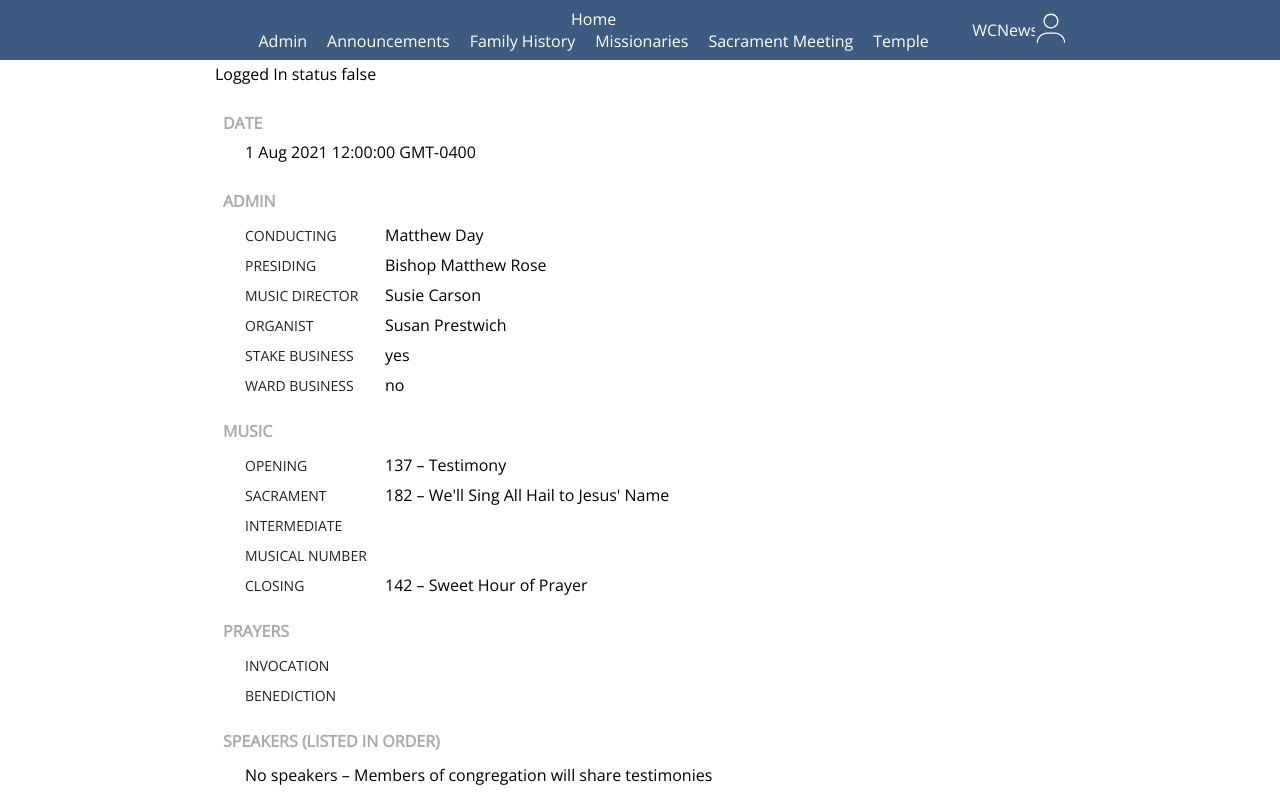
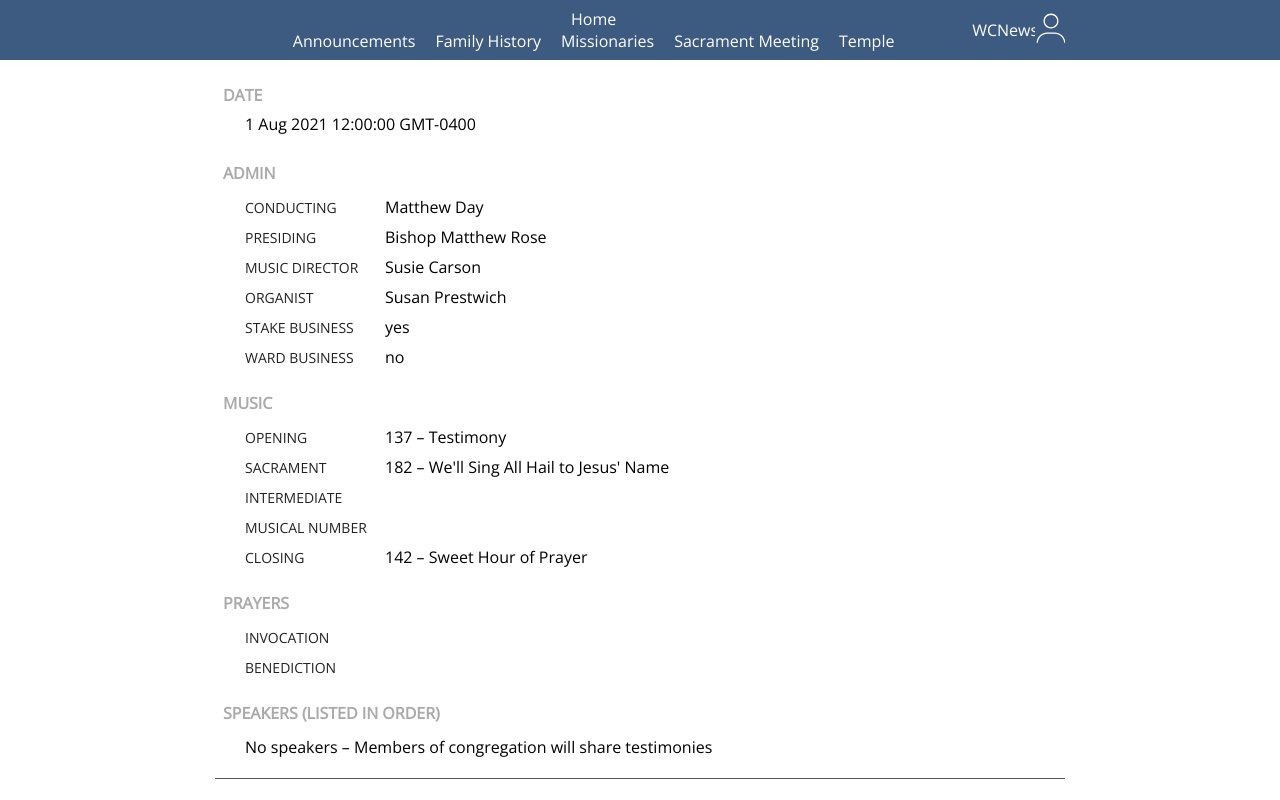
Before and after one commit to samuraijane/willow-creek-news, a React (Create React App) app in the folder react-ui/: page /admin in a window 1280 px wide. Shown: the top 800 px of the page. Built offline with nearby package versions, Linux system fonts and the light colour scheme; no server answers; a web font is replaced by a local one.

Commit message:
show admin in nav if user is logged in

```diff
--- a/react-ui/src/app.tsx
+++ b/react-ui/src/app.tsx
@@ -1,19 +1,21 @@
-import React from 'react';
+import React, { createContext }  from 'react';
 import Footer from './sectioning/footer/footer';
 import Header from './sectioning/header/header';
 import Main from './sectioning/main/main';
 import { useViewport } from './hooks/useViewport';
+
+export const AppContext = createContext('');
 
 const App = (): JSX.Element => {
   const { width } = useViewport();
   const isMobileView = width && width < 769;
 
   return (
-    <>
+    <AppContext.Provider value='isLoggedIn'>
       <Header isMobileView={isMobileView} />
       <Main />
       <Footer />
-    </>
+    </AppContext.Provider>
   );
 };
 
--- a/react-ui/src/assets/json/navs.json
+++ b/react-ui/src/assets/json/navs.json
@@ -1,13 +1,4 @@
 [
-  {
-    "activeClassName": "navs__active",
-    "exact": true,
-    "group": "primary",
-    "href": "/admin",
-    "isActive": true,
-    "isPublic": true,
-    "value": "Admin"
-  },
   {
     "activeClassName": "navs__active",
     "exact": true,
--- a/react-ui/src/navigation/desktop/desktopNavigation.tsx
+++ b/react-ui/src/navigation/desktop/desktopNavigation.tsx
@@ -1,9 +1,22 @@
+import { useEffect, useState } from "react";
 import { NavLink } from "react-router-dom";
+import Admin from '../../routes/admin/admin';
 import data from '../../assets/json/navs.json';
 import './desktopNavigation.scss';
 
 
 const DesktopNavigation = (): JSX.Element => {
+
+  const [isAuth, setIsAuth] = useState(false)
+
+  useEffect(() => {
+    fetch('/status').then(res => res.json()).then(data => {
+      if (data.isAuthenticated) {
+        setIsAuth(true)
+      }
+    })
+  }, []);
+
   const primaryNavs = data.filter(x => x.group === "primary" && x.isActive).map((nav, index) => {
     return (
       <li key={`${nav.value.toLowerCase()}-${index}`}>
@@ -26,6 +39,9 @@ const DesktopNavigation = (): JSX.Element => {
       </div>
       <ul className="nav__navs navs__navs--desktop">
         {primaryNavs}
+        {isAuth && (
+          <NavLink activeClassName="navs__active" exact={true} to="/admin">Admin</NavLink>
+        )}
       </ul>
     </nav>
   );
--- a/react-ui/src/routes/admin/admin.tsx
+++ b/react-ui/src/routes/admin/admin.tsx
@@ -6,16 +6,6 @@ import { simpleRandomInt } from '../../helpers/simpleRandomInt';
 import './admin.scss';
 
 const Admin = (): JSX.Element => {
-
-  const [isAuth, setIsAuth] = useState(false)
-
-  useEffect(() => {
-    fetch('/status').then(res => res.json()).then(data => {
-      if (data.isAuthenticated) {
-        setIsAuth(true)
-      }
-    })
-  }, [])
 
   const today = Date.now();
 
@@ -88,7 +78,6 @@ const Admin = (): JSX.Element => {
 
   return (
     <div className="y-wrap y-wrap--inner">
-      <p>Logged In status {isAuth.toString()}</p>
       <ul className="agenda-block">
         {agendas}
       </ul>
```
